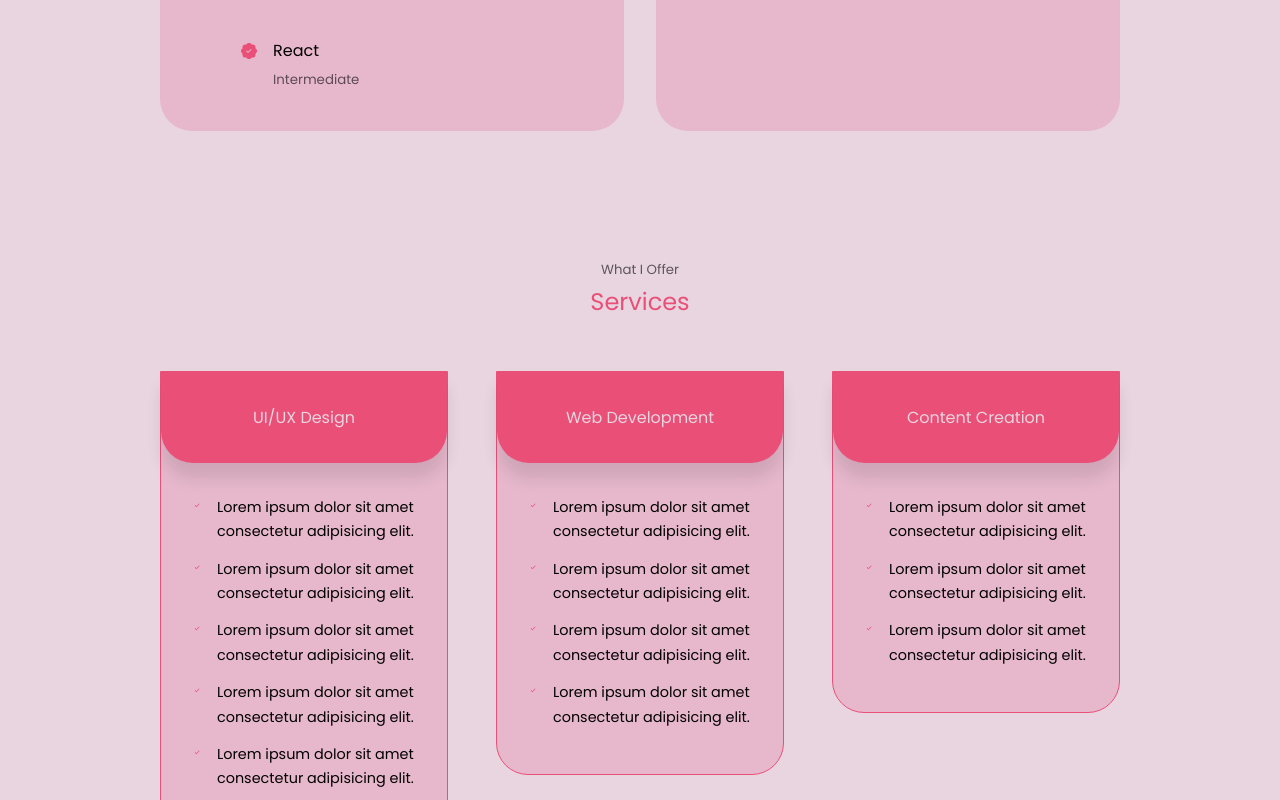
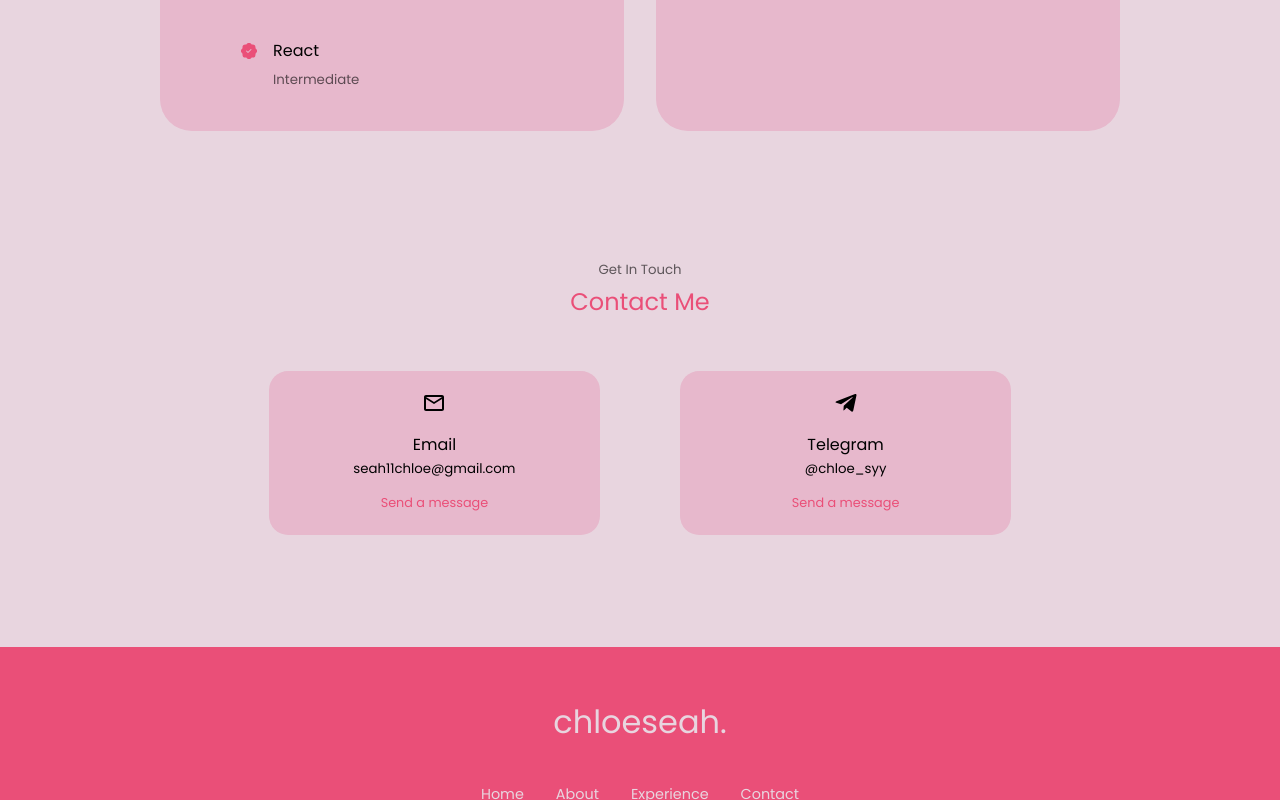
Before and after one commit to chloesyy/personal-portfolio, a React (Create React App) app: page / in a window 1280 px wide. Shown: the part 2000-2800 px from the top of the page. Built offline with nearby package versions, Linux system fonts and the light colour scheme.

Commit message:
remove sections

```diff
--- a/public/index.html
+++ b/public/index.html
@@ -4,6 +4,7 @@
     <meta charset="UTF-8">
     <meta http-equiv="X-UA-Compatible" content="IE=edge">
     <meta name="viewport" content="width=device-width, initial-scale=1.0">
+    <meta name="description" content="chloeseah. A Portfolio Website" />
     <link rel="icon" href="%PUBLIC_URL%/butterfly.png" />
     <link rel="apple-touch-icon" href="%PUBLIC_URL%/butterfly.png" />
     <title>chloeseah.</title>
--- a/src/App.jsx
+++ b/src/App.jsx
@@ -16,9 +16,9 @@ const App = () => {
         <Nav />
         <About />
         <Experience />
-        <Services />
-        <Portfolio />
-        <Testimonials />
+        {/* <Services /> */}
+        {/* <Portfolio /> */}
+        {/* <Testimonials /> */}
         <Contact />
         <Footer />
     </>
--- a/src/components/footer/Footer.jsx
+++ b/src/components/footer/Footer.jsx
@@ -13,16 +13,16 @@ const Footer = () => {
             <li><a href="#">Home</a></li>
             <li><a href="#about">About</a></li>
             <li><a href="#experience">Experience</a></li>
-            <li><a href="#services">Services</a></li>
+            {/* <li><a href="#services">Services</a></li>
             <li><a href="#portfolio">Portfolio</a></li>
-            <li><a href="#testimonials">Testimonials</a></li>
+            <li><a href="#testimonials">Testimonials</a></li> */}
             <li><a href="#contact">Contact</a></li>
         </ul>
 
         <div className="footer__socials">
-            <a href="https://facebook.com"><FaFacebookF/></a>
-            <a href="https://instagram.com"><FiInstagram/></a>
-            <a href="https://twitter.com"><IoLogoTwitter/></a>
+            <a href="https://www.facebook.com/chloee.syy/" target="_blank" rel="noreferrer"><FaFacebookF/></a>
+            <a href="https://www.instagram.com/chloe_syy_/" target="_blank" rel="noreferrer"><FiInstagram/></a>
+            <a href="https://twitter.com/chloe_syy_" target="_blank" rel="noreferrer"><IoLogoTwitter/></a>
         </div>
 
         <div className="footer__copyright">
--- a/src/components/nav/Nav.jsx
+++ b/src/components/nav/Nav.jsx
@@ -14,7 +14,7 @@ const Nav = () => {
         <a href="#" onClick={() => setActiveNav('#')} className={activeNav === '#' ? 'active' : ''}><AiOutlineHome /></a>
         <a href="#about" onClick={() => setActiveNav('#about')} className={activeNav === '#about' ? 'active' : ''}><AiOutlineUser /></a>
         <a href="#experience" onClick={() => setActiveNav('#experience')} className={activeNav === '#experience' ? 'active' : ''}><BiBook /></a>
-        <a href="#services" onClick={() => setActiveNav('#services')} className={activeNav === '#services' ? 'active' : ''}><RiServiceLine /></a>
+        {/* <a href="#services" onClick={() => setActiveNav('#services')} className={activeNav === '#services' ? 'active' : ''}><RiServiceLine /></a> */}
         <a href="#contact" onClick={() => setActiveNav('#contact')} className={activeNav === '#contact' ? 'active' : ''}><AiOutlineMessage /></a>
     </nav>
   )
--- a/src/components/services/Services.jsx
+++ b/src/components/services/Services.jsx
@@ -6,12 +6,12 @@ const Services = () => {
   return (
     <section id='services'>
         <h5>What I Offer</h5>
-        <h2>Services</h2>
+        <h2>My Expertise</h2>
 
         <div className="container services__container">
             <article className='service'>
                 <div className='service__head'>
-                    <h3>UI/UX Design</h3>
+                    <h3>Data Engineering</h3>
                 </div>
 
                 <ul className='service__list'>
@@ -63,7 +63,7 @@ const Services = () => {
             </article>
             <article className='service'>
                 <div className='service__head'>
-                    <h3>Content Creation</h3>
+                    <h3>AI Engineering</h3>
                 </div>
 
                 <ul className='service__list'>
--- a/src/components/services/services.css
+++ b/src/components/services/services.css
@@ -9,7 +9,7 @@
     border-radius: 0 0 2rem 2rem;
     border: 1px solid var(--color-primary);
     height: fit-content;
-    transform: var(--transition);
+    transition: var(--transition);
 }
 
 .service:hover {
```
